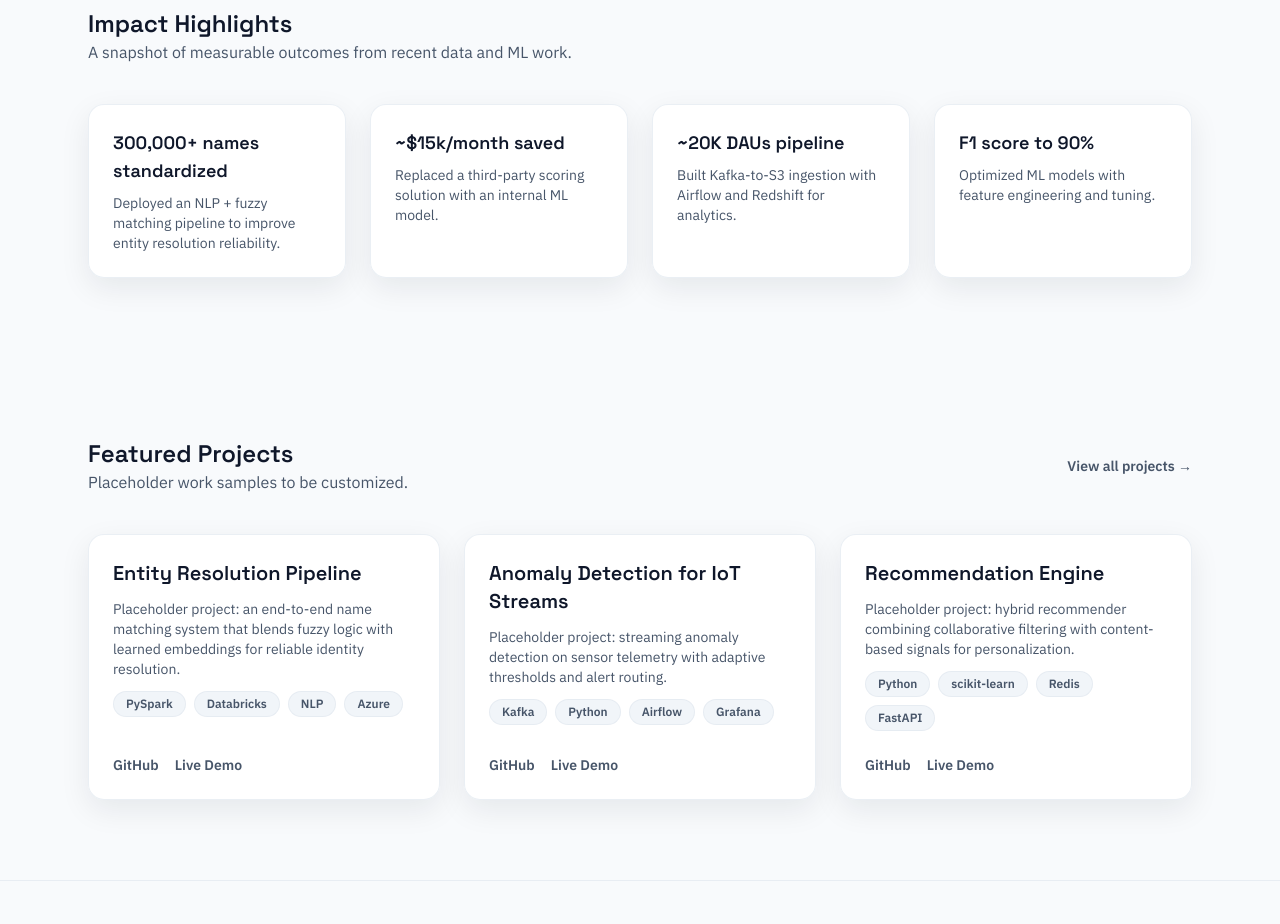
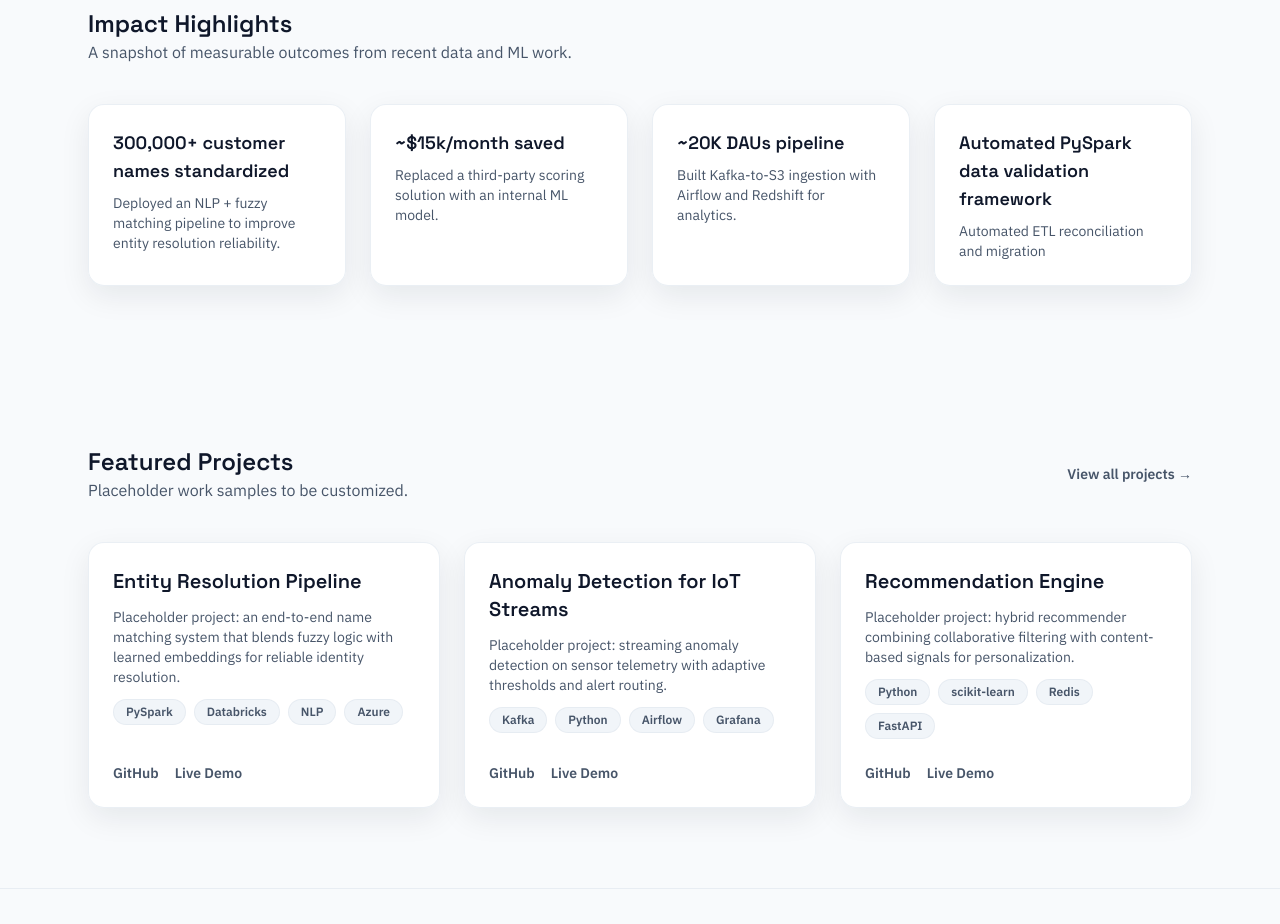
Before and after one commit to 78himanshu/portfolio-site, a Next.js app: page / in a window 1280 px wide. Shown: the part 840-1764 px from the top of the page. Built offline with nearby package versions, Linux system fonts and the light colour scheme.

Commit message:
eddited project points

```diff
--- a/src/data/profile.ts
+++ b/src/data/profile.ts
@@ -15,7 +15,7 @@ export const profile = {
   },
   highlights: [
     {
-      title: "300,000+ names standardized",
+      title: "300,000+ customer names standardized",
       description: "Deployed an NLP + fuzzy matching pipeline to improve entity resolution reliability."
     },
     {
@@ -27,8 +27,8 @@ export const profile = {
       description: "Built Kafka-to-S3 ingestion with Airflow and Redshift for analytics."
     },
     {
-      title: "F1 score to 90%",
-      description: "Optimized ML models with feature engineering and tuning."
+      title: "Automated PySpark data validation framework ",
+      description: "Automated ETL reconciliation and migration"
     }
   ],
   skills: {
```
